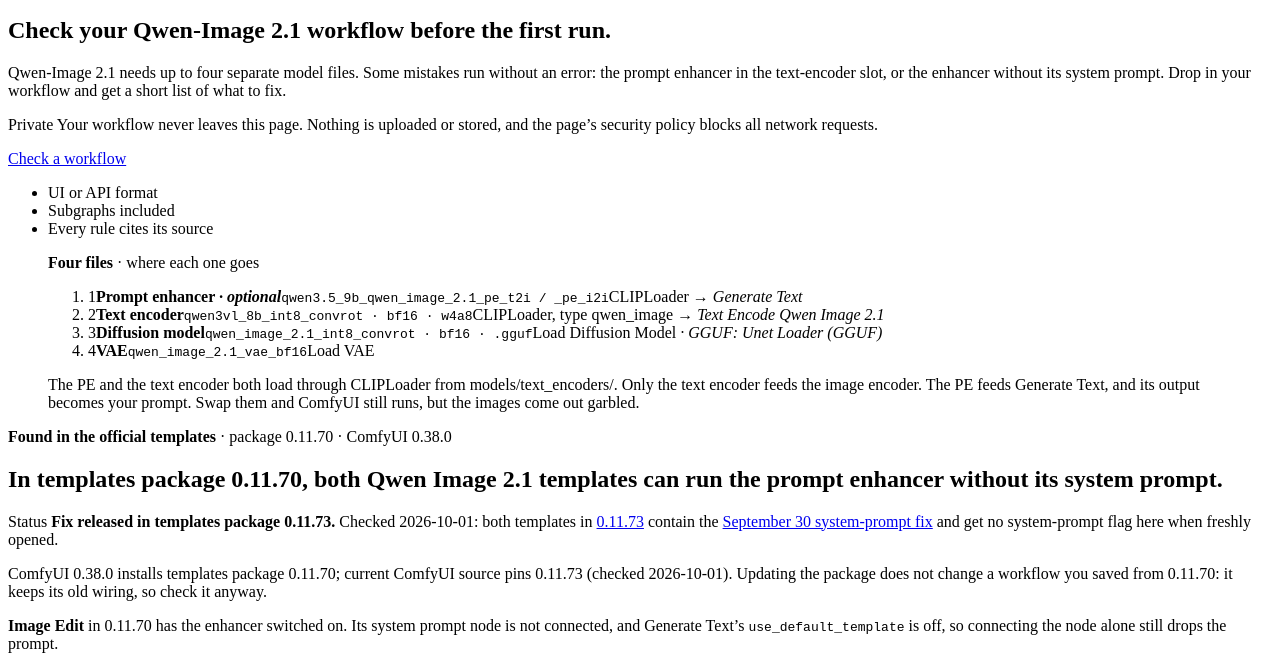
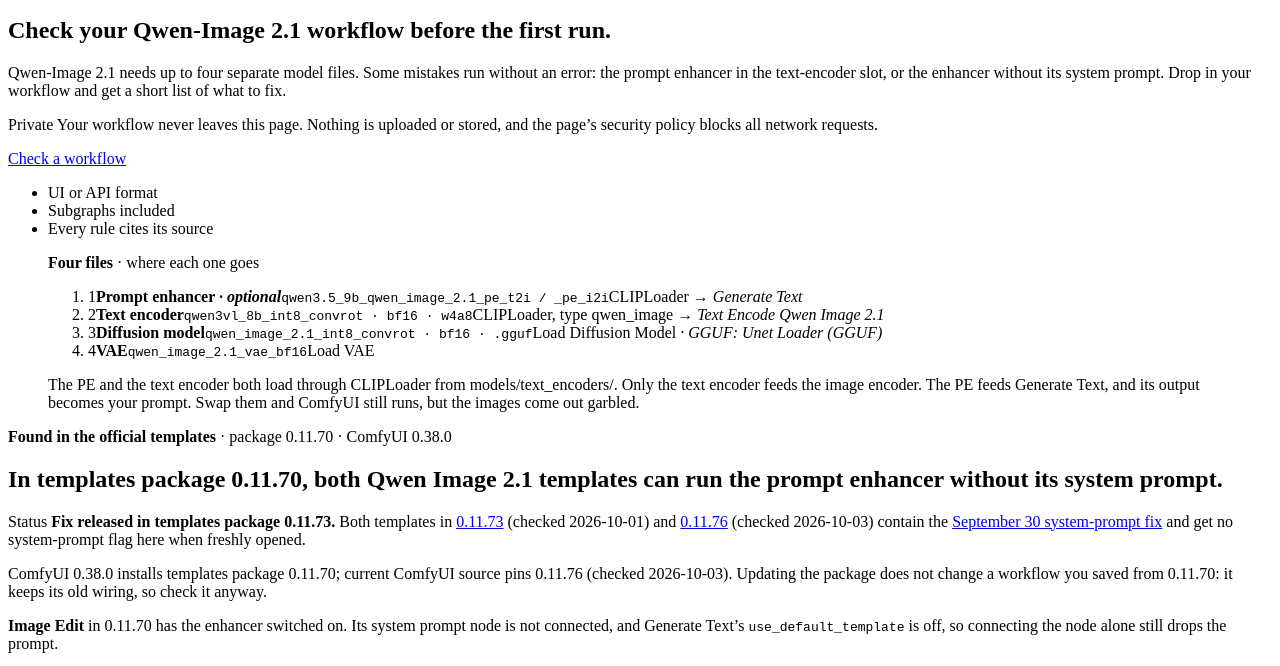
Before and after one commit to CyberNative-AI/comfy-qwen-preflight, a website with bundled scripts: page index.html in a window 1280 px wide. Shown: the part 95-761 px from the top of the page. Built offline with nearby package versions, Linux system fonts and the light colour scheme; files whose address does not match are found by name.

Commit message:
Name the current templates release and ComfyUI pin in the Status box

```diff
--- a/index.html
+++ b/index.html
@@ -58,8 +58,8 @@
           <h2 id="finding-title">In templates package 0.11.70, both Qwen Image 2.1 templates can run the prompt enhancer without its system prompt.</h2>
         </div>
         <div class="finding-body">
-          <p class="upstream"><span class="label">Status</span> <b>Fix released in templates package 0.11.73.</b> Checked 2026-10-01: both templates in <a href="https://pypi.org/project/comfyui-workflow-templates/0.11.73/" rel="noopener noreferrer">0.11.73</a> contain the <a href="https://github.com/Comfy-Org/workflow_templates/pull/1298" rel="noopener noreferrer">September 30 system-prompt fix</a> and get no system-prompt flag here when freshly opened.</p>
-          <p class="upstream">ComfyUI 0.38.0 installs templates package 0.11.70; current ComfyUI source pins 0.11.73 (checked 2026-10-01). Updating the package does not change a workflow you saved from 0.11.70: it keeps its old wiring, so check it anyway.</p>
+          <p class="upstream"><span class="label">Status</span> <b>Fix released in templates package 0.11.73.</b> Both templates in <a href="https://pypi.org/project/comfyui-workflow-templates/0.11.73/" rel="noopener noreferrer">0.11.73</a> (checked 2026-10-01) and <a href="https://pypi.org/project/comfyui-workflow-templates/0.11.76/" rel="noopener noreferrer">0.11.76</a> (checked 2026-10-03) contain the <a href="https://github.com/Comfy-Org/workflow_templates/pull/1298" rel="noopener noreferrer">September 30 system-prompt fix</a> and get no system-prompt flag here when freshly opened.</p>
+          <p class="upstream">ComfyUI 0.38.0 installs templates package 0.11.70; current ComfyUI source pins 0.11.76 (checked 2026-10-03). Updating the package does not change a workflow you saved from 0.11.70: it keeps its old wiring, so check it anyway.</p>
           <p><b>Image Edit</b> in 0.11.70 has the enhancer switched on. Its system prompt node is not connected, and Generate Text’s <code>use_default_template</code> is off, so connecting the node alone still drops the prompt.</p>
           <p><b>Text to Image</b> in 0.11.70 connects the system prompt, but leaves Generate Text’s <code>use_default_template</code> off. ComfyUI 0.38.0 passes <code>system_prompt</code> only when that setting is on, so the prompt is dropped. The enhancer is off by default, so this starts when you switch it on.</p>
           <p>We checked what reaches the enhancer in ComfyUI 0.38.0 on 2026-09-30: no system prompt, in either template. It still writes a prompt, but a different one. In our Text to Image test it came out 22–39% shorter.</p>
```
